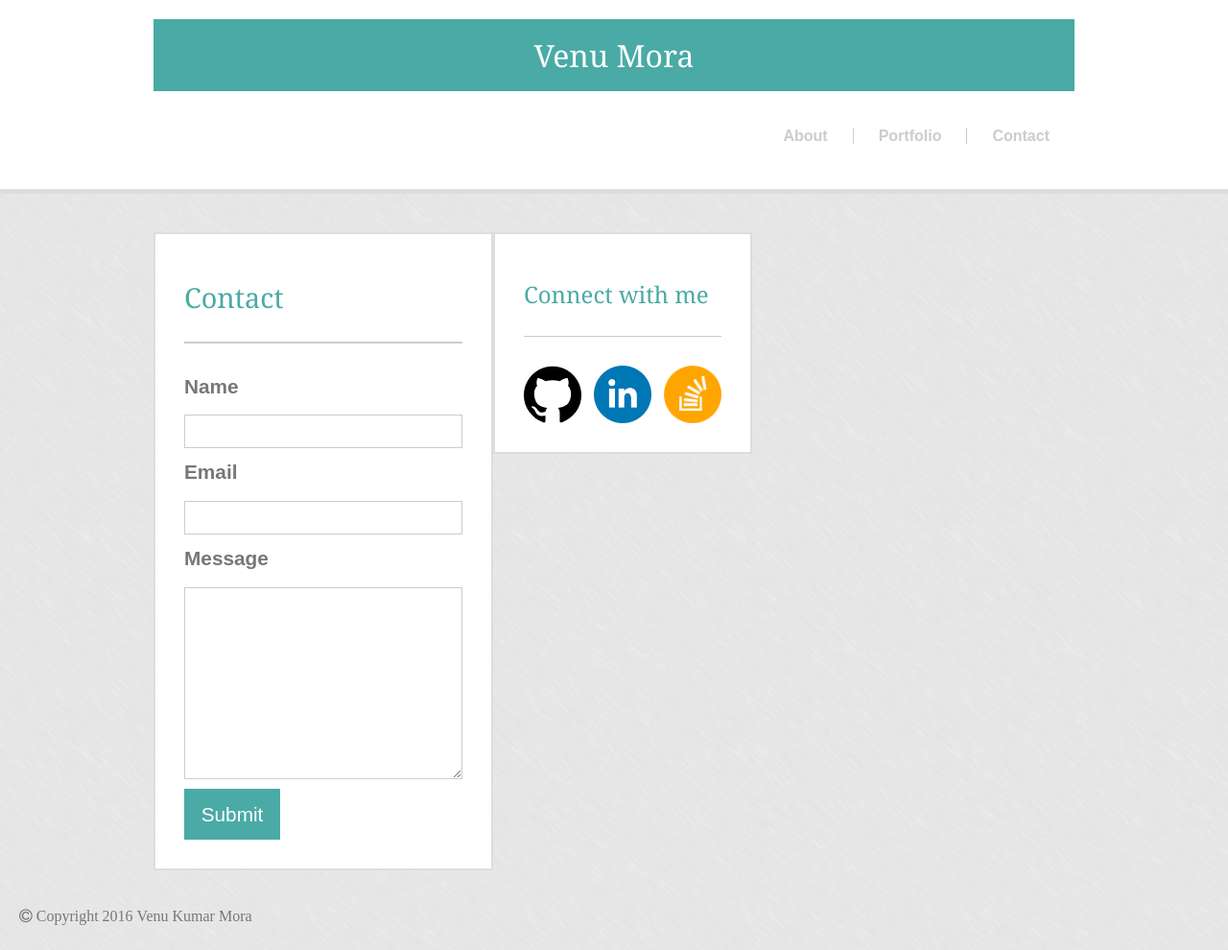
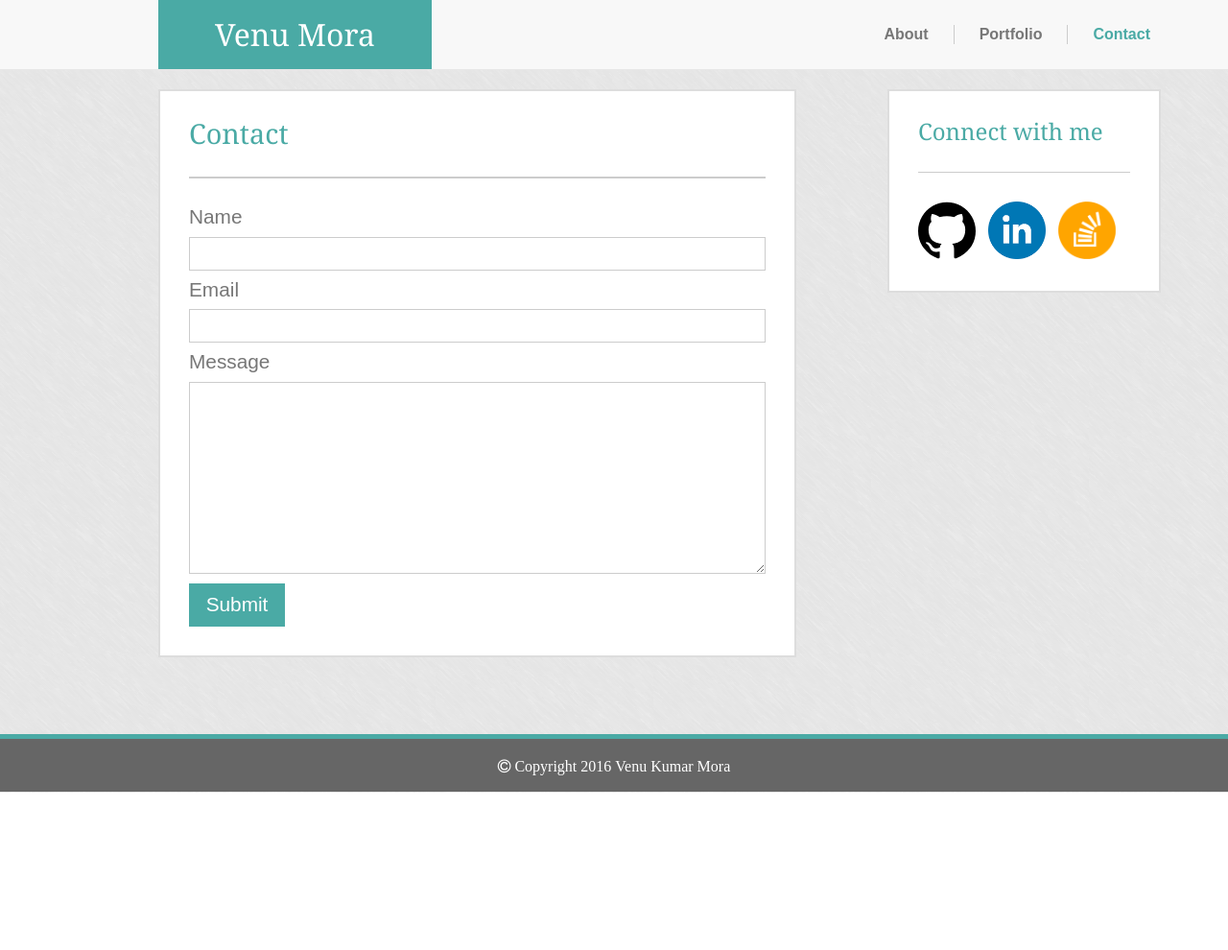
Before and after one commit to venumora/Bootstrap-Portfolio, a plain HTML site: page contact.html in a window 1280 px wide. Shown: the whole page at 96% size. After the commit the page ends 826 px from the top, so only its background shows below. Drawn offline with nearby package versions, Linux system fonts and the light colour scheme.

Commit message:
Bootstrapped contact protfolio pages and fixed some issues in other pages

```diff
--- a/contact.html
+++ b/contact.html
@@ -5,32 +5,45 @@
 	<meta http-equiv="X-UA-Compatible" content="IE=edge">
 	<meta name="viewport" content="width=device-width, initial-scale=1">
 	<title>Venu Mora - Contact</title>
+	<!-- Latest compiled and minified CSS -->
+	<link rel="stylesheet" href="https://maxcdn.bootstrapcdn.com/bootstrap/3.3.7/css/bootstrap.min.css" integrity="sha384-BVYiiSIFeK1dGmJRAkycuHAHRg32OmUcww7on3RYdg4Va+PmSTsz/K68vbdEjh4u" crossorigin="anonymous">
+
 	<link rel="stylesheet" type="text/css" href="assets/css/reset.css">
 	<link rel="stylesheet" href="assets/css/font-awesome/css/font-awesome.min.css">
-
-	<!-- Latest compiled and minified CSS -->
-	<link rel="stylesheet" href="https://maxcdn.bootstrapcdn.com/bootstrap/3.3.7/css/bootstrap.min.css" integrity="sha384-BVYiiSIFeK1dGmJRAkycuHAHRg32OmUcww7on3RYdg4Va+PmSTsz/K68vbdEjh4u" crossorigin="anonymous">
 
 	<link rel="stylesheet" type="text/css" href="assets/css/style.css">
 </head>
 <body>
-	<div class="wrapper">
-		<header class="clearfix">
-			<div class="main">
-				<h1 class="display-inline-block site-logo float-left padding-20-px">Venu Mora</h1>
-				<nav class="navigation float-right">
-					<ul class="navigation-group display-inline-block">
-						<li class="float-left navigation-item"><a class="navigation-item-action" href="index.html">About</a></li>
-						<li class="float-left navigation-item"><a class="navigation-item-action" href="portfolio.html">Portfolio</a></li>
-						<li class="float-left navigation-item"><a class="navigation-item-action" href="contact.html">Contact</a></li>
+	<!-- Static navbar -->
+	<nav class="navbar navbar-default navbar-static-top">
+		<div class="container">
+			<div class="row no-gutter">
+				<div class="navbar-header col-xs-4 col-md-3 col-md-offset-1">
+					<h1 class="display-inline-block site-logo padding-20-px">Venu Mora</h1>
+				</div>
+				<div id="navbar" class="navigation col-xs-8 col-md-8">
+					<ul class="nav navbar-nav navbar-right navigation-group">
+						<li class="float-left navigation-item"><a  class="navigation-item-action" href="index.html">About</a></li>
+						<li class="float-left navigation-item"><a  class="navigation-item-action" href="portfolio.html">Portfolio</a></li>
+						<li class="float-left navigation-item active">
+							<a  class="navigation-item-action" href="contact.html">Contact</a>
+						</li>
 					</ul>
+				</div>
+			</div>
+		</div>
 	</nav>
+
+	<main role="main" class="container">
+		<div class="row no-gutter">
+			<section class="main-section col-lg-7 col-lg-offset-1 col-md-6 col-md-offset-1 margin-bottom-30-px">
+				<div class="row no-gutter padding-30-px padding-bottom-0-px">
+					<div class="col-xs-12">
+						<h2 class="padding-bottom-30-px gray-boder-bottom-large">Contact</h2>
 					</div>
-		</header>
-		<div class="main main-content clearfix">
-			<section class="main-section padding-30-px float-left">
-				<h2 class="padding-bottom-30-px gray-boder-bottom-large">Contact</h2>
-				<article class="margin-top-30-px">
+				</div>
+				<div class="row no-gutter padding-30-px">
+					<article>
 						<form class="contact-form" action="mailto:venukumar.mora@gmail.com" method="post" enctype="text/plain">
 							<label class="input-label">Name</label>
 							<input class="input-text" type="text" name="name">
@@ -41,10 +54,16 @@
 							<input class="primary-button" type="submit" value="Submit">
 						</form>
 					</article>
+				</div>
 			</section>
-			<aside class="main-aside padding-30-px float-left">
+			<aside class="main-aside col-lg-3 col-lg-offset-1 col-md-4 col-md-offset-1">
+				<div class="row no-gutter padding-30-px padding-bottom-0-px">
+					<div class="col-xs-12">
 						<h3 class="padding-bottom-30-px gray-boder-bottom-small">Connect with me</h3>
-				<ul class="margin-top-30-px">
+					</div>
+				</div>
+				<div class="row no-gutter padding-30-px">
+					<ul>
 						<li class="float-left">
 							<a  target="_blank" href="https://github.com/venumora">
 								<img class="social-icon" src="assets/images/git.svg" alt="github">
@@ -61,14 +80,17 @@
 							</a>
 						</li>
 					</ul>
+				</div>
 			</aside>
 		</div>
-		<div class="push"></div>
-	</div>
-	<footer class="">
+	</main>
+
+	<footer class="footer pos-a">
+		<div class="container">
 			<i class="fa fa-copyright padding-20-px" aria-hidden="true">
 				Copyright 2016 Venu Kumar Mora
 			</i>
+		</div>
 	</footer>
 
 	<!-- jQuery (necessary for Bootstrap's JavaScript plugins) -->
```
Also changed, not shown: index.html (+2 -3 lines), portfolio.html (+40 -19 lines). Lines whose indentation alone changed are shown as unchanged.
